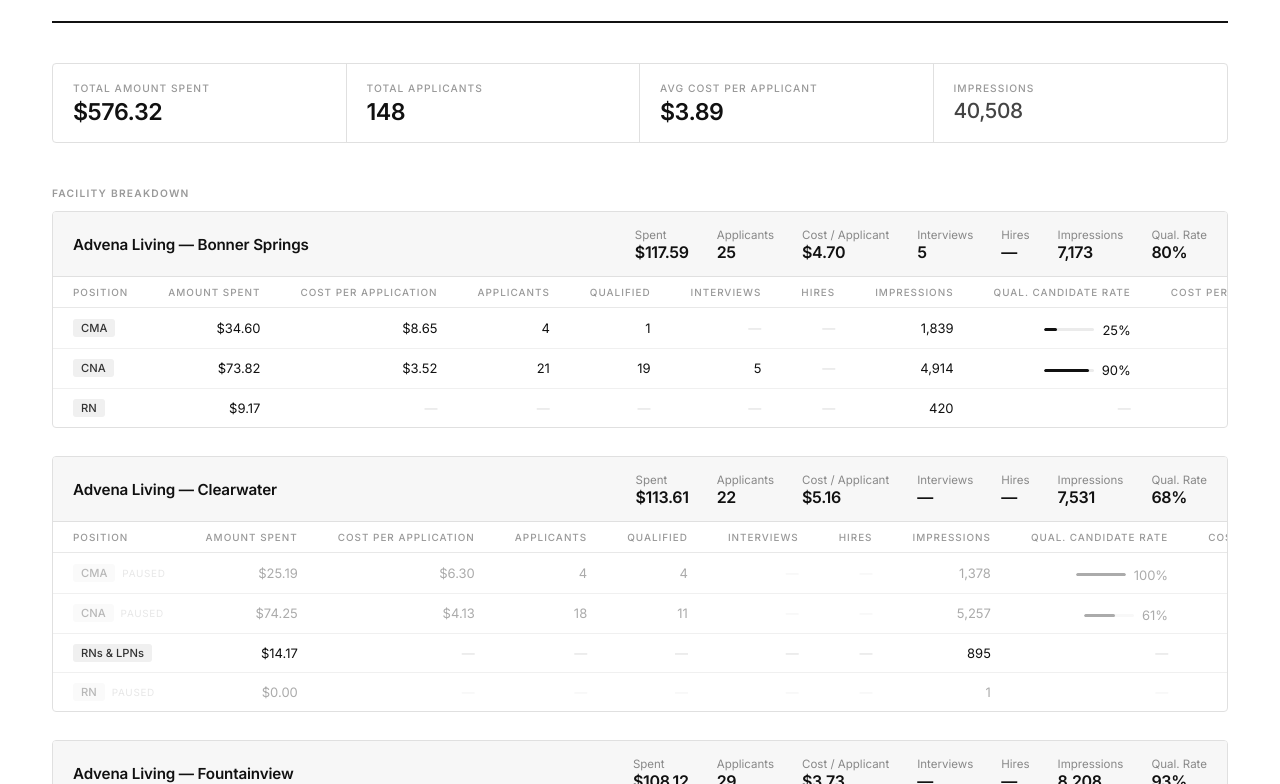
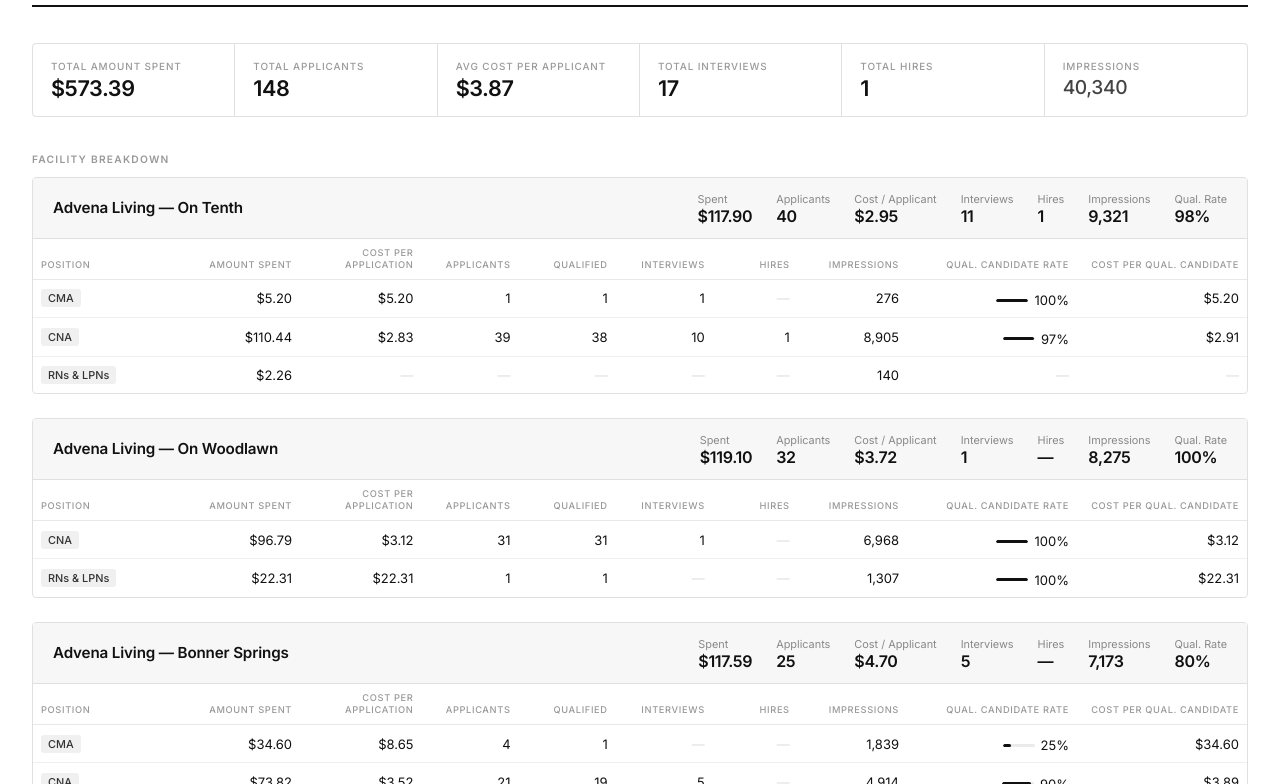
Before and after one commit to dhcr-jt/dhcr, a plain HTML site: page index.html in a window 1280 px wide. Shown: the part 100-884 px from the top of the page. Drawn offline with Linux system fonts and the light colour scheme.

Commit message:
Update index.html

```diff
--- a/index.html
+++ b/index.html
@@ -14,8 +14,8 @@
     font-family: 'Inter', sans-serif;
     font-size: 13px;
     font-weight: 400;
-    padding: 52px 52px 80px;
-    max-width: 1300px;
+    padding: 40px 32px 80px;
+    max-width: 1400px;
     margin: 0 auto;
   }
 
@@ -26,8 +26,8 @@
     justify-content: space-between;
     flex-wrap: wrap;
     gap: 16px;
-    margin-bottom: 40px;
-    padding-bottom: 24px;
+    margin-bottom: 36px;
+    padding-bottom: 20px;
     border-bottom: 2px solid #111;
   }
 
@@ -63,38 +63,39 @@
   /* ── KPI Strip ── */
   .kpi-strip {
     display: grid;
-    grid-template-columns: repeat(4, 1fr);
+    grid-template-columns: repeat(6, 1fr);
     border: 1px solid #e0e0e0;
     border-radius: 4px;
     overflow: hidden;
-    margin-bottom: 44px;
+    margin-bottom: 36px;
   }
 
   .kpi {
-    padding: 18px 20px;
+    padding: 16px 18px;
     border-right: 1px solid #e0e0e0;
   }
 
   .kpi:last-child { border-right: none; }
 
   .kpi-label {
-    font-size: 0.64rem;
+    font-size: 0.62rem;
     text-transform: uppercase;
-    letter-spacing: 0.1em;
+    letter-spacing: 0.09em;
     color: #999;
     font-weight: 500;
-    margin-bottom: 7px;
+    margin-bottom: 6px;
+    white-space: nowrap;
   }
 
   .kpi-val {
-    font-size: 1.45rem;
+    font-size: 1.35rem;
     font-weight: 600;
     color: #111;
     line-height: 1;
     letter-spacing: -0.02em;
   }
 
-  .kpi-val.secondary { font-size: 1.3rem; font-weight: 500; color: #444; }
+  .kpi-val.secondary { font-size: 1.2rem; font-weight: 500; color: #444; }
 
   /* ── Section label ── */
   .section-label {
@@ -108,7 +109,7 @@
 
   /* ── Facility Block ── */
   .facility {
-    margin-bottom: 28px;
+    margin-bottom: 24px;
     border: 1px solid #e0e0e0;
     border-radius: 4px;
     overflow: hidden;
@@ -123,12 +124,12 @@
   .facility-header {
     background: #f7f7f7;
     border-bottom: 1px solid #e0e0e0;
-    padding: 16px 20px;
+    padding: 14px 20px;
     display: flex;
     align-items: center;
     justify-content: space-between;
     flex-wrap: wrap;
-    gap: 12px;
+    gap: 16px;
   }
 
   .facility-name {
@@ -136,17 +137,18 @@
     font-weight: 600;
     color: #111;
     letter-spacing: -0.01em;
+    flex-shrink: 0;
   }
 
   .facility-totals {
     display: flex;
-    gap: 28px;
+    gap: 24px;
     flex-wrap: wrap;
     align-items: center;
   }
 
   .fac-total {
-    font-size: 0.72rem;
+    font-size: 0.68rem;
     color: #888;
     display: flex;
     flex-direction: column;
@@ -162,22 +164,37 @@
   }
 
   /* ── Table ── */
-  table { width: 100%; border-collapse: collapse; }
+  table { width: 100%; border-collapse: collapse; table-layout: fixed; }
 
   thead th {
-    padding: 9px 20px;
+    padding: 8px 8px;
     text-align: left;
-    font-size: 0.62rem;
+    font-size: 0.58rem;
     text-transform: uppercase;
-    letter-spacing: 0.1em;
+    letter-spacing: 0.07em;
     color: #999;
     font-weight: 500;
     background: #fff;
     border-bottom: 1px solid #e8e8e8;
-    white-space: nowrap;
+    white-space: normal;
+    word-break: break-word;
+    vertical-align: bottom;
+    line-height: 1.3;
   }
 
   thead th:not(:first-child) { text-align: right; }
+
+  /* Column widths — 10 columns totalling 100% */
+  th:nth-child(1)  { width: 12%; } /* Position */
+  th:nth-child(2)  { width: 10%; } /* Amount Spent */
+  th:nth-child(3)  { width: 10%; } /* Cost per App */
+  th:nth-child(4)  { width: 8%;  } /* Applicants */
+  th:nth-child(5)  { width: 8%;  } /* Qualified */
+  th:nth-child(6)  { width: 8%;  } /* Interviews */
+  th:nth-child(7)  { width: 7%;  } /* Hires */
+  th:nth-child(8)  { width: 9%;  } /* Impressions */
+  th:nth-child(9)  { width: 14%; } /* Qual. Rate */
+  th:nth-child(10) { width: 14%; } /* Cost per Qual */
 
   tbody tr {
     border-bottom: 1px solid #f0f0f0;
@@ -189,9 +206,11 @@
   tbody tr.inactive { opacity: 0.35; }
 
   td {
-    padding: 10px 20px;
+    padding: 9px 8px;
     color: #111;
     white-space: nowrap;
+    overflow: hidden;
+    text-overflow: ellipsis;
   }
 
   td:not(:first-child) { text-align: right; }
@@ -200,16 +219,16 @@
     display: inline-block;
     background: #f0f0f0;
     border-radius: 3px;
-    padding: 2px 8px;
-    font-size: 0.7rem;
+    padding: 2px 7px;
+    font-size: 0.68rem;
     font-weight: 500;
     color: #333;
   }
 
   .inactive-tag {
-    font-size: 0.62rem;
+    font-size: 0.6rem;
     color: #bbb;
-    margin-left: 7px;
+    margin-left: 6px;
     text-transform: uppercase;
     letter-spacing: 0.07em;
   }
@@ -220,12 +239,12 @@
     display: inline-flex;
     align-items: center;
     justify-content: flex-end;
-    gap: 8px;
+    gap: 6px;
     width: 100%;
   }
 
   .qual-track {
-    width: 50px;
+    width: 32px;
     height: 3px;
     background: #ebebeb;
     border-radius: 2px;
@@ -241,8 +260,8 @@
 
   /* ── Footer ── */
   footer {
-    margin-top: 48px;
-    padding-top: 18px;
+    margin-top: 40px;
+    padding-top: 16px;
     border-top: 1px solid #e0e0e0;
     font-size: 0.68rem;
     color: #bbb;
@@ -253,8 +272,10 @@
   }
 
   @media (max-width: 900px) {
-    body { padding: 24px 18px 60px; }
-    .kpi-strip { grid-template-columns: repeat(2, 1fr); }
+    body { padding: 20px 14px 60px; }
+    .kpi-strip { grid-template-columns: repeat(3, 1fr); }
+    table { table-layout: auto; }
+    td, th { white-space: normal; }
   }
 </style>
 </head>
@@ -283,30 +304,28 @@
 
 <script>
 const raw = [
+  { facility:"On Tenth",        position:"CMA",        status:"active",   spend:5.20,   cpa:5.20,  leads:1,  qual:1,  qualRate:100,  cpqc:5.20,  interviews:1,    hires:null, impressions:276  },
+  { facility:"On Tenth",        position:"CNA",        status:"active",   spend:110.44, cpa:2.83,  leads:39, qual:38, qualRate:97,   cpqc:2.91,  interviews:10,   hires:1,    impressions:8905 },
+  { facility:"On Tenth",        position:"RNs & LPNs", status:"active",   spend:2.26,   cpa:null,  leads:0,  qual:0,  qualRate:null, cpqc:null,  interviews:null, hires:null, impressions:140  },
+
+  { facility:"On Woodlawn",     position:"CNA",        status:"active",   spend:96.79,  cpa:3.12,  leads:31, qual:31, qualRate:100,  cpqc:3.12,  interviews:1,    hires:null, impressions:6968 },
+  { facility:"On Woodlawn",     position:"RNs & LPNs", status:"active",   spend:22.31,  cpa:22.31, leads:1,  qual:1,  qualRate:100,  cpqc:22.31, interviews:null, hires:null, impressions:1307 },
+
   { facility:"Bonner Springs",  position:"CMA",        status:"active",   spend:34.60,  cpa:8.65,  leads:4,  qual:1,  qualRate:25,   cpqc:34.60, interviews:null, hires:null, impressions:1839 },
   { facility:"Bonner Springs",  position:"CNA",        status:"active",   spend:73.82,  cpa:3.52,  leads:21, qual:19, qualRate:90,   cpqc:3.89,  interviews:5,    hires:null, impressions:4914 },
   { facility:"Bonner Springs",  position:"RN",         status:"active",   spend:9.17,   cpa:null,  leads:0,  qual:0,  qualRate:null, cpqc:null,  interviews:null, hires:null, impressions:420  },
 
+  { facility:"Fountainview",    position:"CMA",        status:"active",   spend:47.10,  cpa:3.93,  leads:12, qual:10, qualRate:83,   cpqc:4.71,  interviews:null, hires:null, impressions:3467 },
+  { facility:"Fountainview",    position:"CNA",        status:"active",   spend:57.55,  cpa:3.39,  leads:17, qual:17, qualRate:100,  cpqc:3.39,  interviews:null, hires:null, impressions:4544 },
+  { facility:"Fountainview",    position:"RNs & LPNs", status:"active",   spend:0.54,   cpa:null,  leads:0,  qual:0,  qualRate:null, cpqc:null,  interviews:null, hires:null, impressions:30   },
+
   { facility:"Clearwater",      position:"CMA",        status:"inactive", spend:25.19,  cpa:6.30,  leads:4,  qual:4,  qualRate:100,  cpqc:6.30,  interviews:null, hires:null, impressions:1378 },
   { facility:"Clearwater",      position:"CNA",        status:"inactive", spend:74.25,  cpa:4.13,  leads:18, qual:11, qualRate:61,   cpqc:6.75,  interviews:null, hires:null, impressions:5257 },
   { facility:"Clearwater",      position:"RNs & LPNs", status:"active",   spend:14.17,  cpa:null,  leads:0,  qual:0,  qualRate:null, cpqc:null,  interviews:null, hires:null, impressions:895  },
-  { facility:"Clearwater",      position:"RN",         status:"inactive", spend:0.00,   cpa:null,  leads:0,  qual:0,  qualRate:null, cpqc:null,  interviews:null, hires:null, impressions:1    },
-
-  { facility:"Fountainview",    position:"CMA",        status:"active",   spend:47.10,  cpa:3.93,  leads:12, qual:10, qualRate:83,   cpqc:4.71,  interviews:null, hires:null, impressions:3467 },
-  { facility:"Fountainview",    position:"CNA",        status:"active",   spend:57.55,  cpa:3.39,  leads:17, qual:17, qualRate:100,  cpqc:3.39,  interviews:null, hires:null, impressions:4544 },
-  { facility:"Fountainview",    position:"LPN",        status:"inactive", spend:2.83,   cpa:null,  leads:0,  qual:0,  qualRate:null, cpqc:null,  interviews:null, hires:null, impressions:154  },
-  { facility:"Fountainview",    position:"RNs & LPNs", status:"active",   spend:0.54,   cpa:null,  leads:0,  qual:0,  qualRate:null, cpqc:null,  interviews:null, hires:null, impressions:30   },
-  { facility:"Fountainview",    position:"RN",         status:"inactive", spend:0.10,   cpa:null,  leads:0,  qual:0,  qualRate:null, cpqc:null,  interviews:null, hires:null, impressions:13   },
-
-  { facility:"On Tenth",        position:"CMA",        status:"active",   spend:5.20,   cpa:5.20,  leads:1,  qual:1,  qualRate:100,  cpqc:5.20,  interviews:1,    hires:null, impressions:276  },
-  { facility:"On Tenth",        position:"CNA",        status:"active",   spend:110.44, cpa:2.83,  leads:39, qual:38, qualRate:97,   cpqc:2.91,  interviews:10,   hires:1,    impressions:8905 },
-  { facility:"On Tenth",        position:"RNs & LPNs", status:"inactive", spend:2.26,   cpa:null,  leads:0,  qual:0,  qualRate:null, cpqc:null,  interviews:null, hires:null, impressions:140  },
-
-  { facility:"On Woodlawn",     position:"CNA",        status:"active",   spend:96.79,  cpa:3.12,  leads:31, qual:31, qualRate:100,  cpqc:3.12,  interviews:1,    hires:null, impressions:6968 },
-  { facility:"On Woodlawn",     position:"RNs & LPNs", status:"active",   spend:22.31,  cpa:22.31, leads:1,  qual:1,  qualRate:100,  cpqc:22.31, interviews:null, hires:null, impressions:1307 },
 ];
 
-const facilities = [...new Set(raw.map(r => r.facility))];
+const facilityOrder = ["On Tenth","On Woodlawn","Bonner Springs","Fountainview","Clearwater"];
+const facilities = facilityOrder.filter(f => raw.some(r => r.facility === f));
 
 const totSpend      = raw.reduce((s,r) => s+r.spend, 0);
 const totLeads      = raw.reduce((s,r) => s+r.leads, 0);
@@ -321,6 +340,8 @@
   { label:"Total Amount Spent",     val:`$${totSpend.toFixed(2)}` },
   { label:"Total Applicants",       val:totLeads },
   { label:"Avg Cost per Applicant", val:`$${avgCPA.toFixed(2)}` },
+  { label:"Total Interviews",       val:totInterviews },
+  { label:"Total Hires",            val:totHires },
   { label:"Impressions",            val:totImpr.toLocaleString(), cls:'secondary' },
 ].map(k=>`
   <div class="kpi">
```
